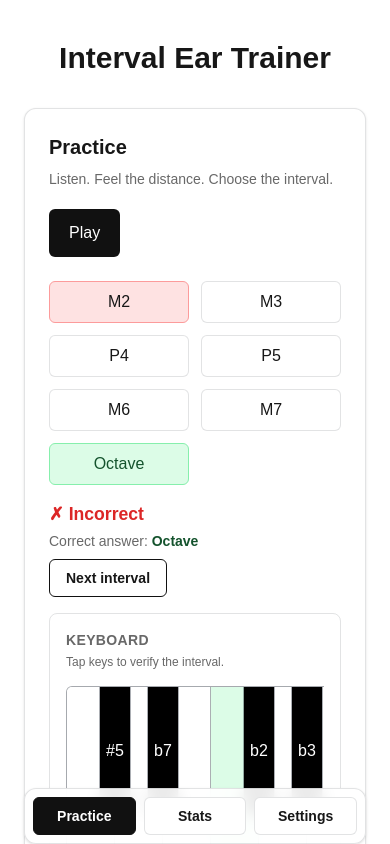
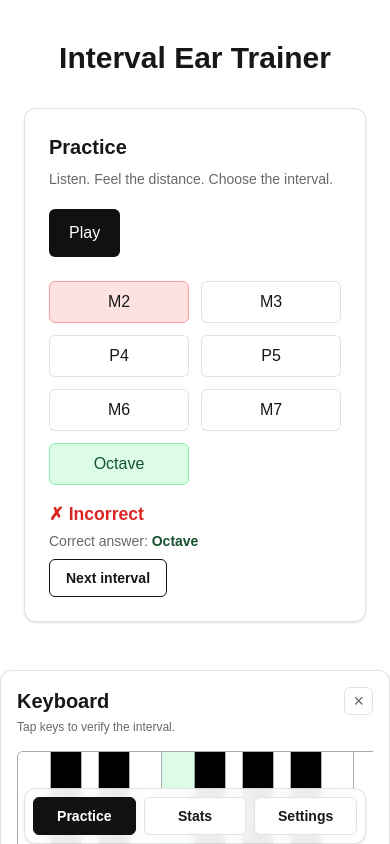
Before and after one commit to ryogy-labs/relative-ear-app, a Next.js app: page / in a window 390 px wide. Both pictures are taken after a click on the button "M2". Shown: the top 844 px of the page. Built offline with nearby package versions, Linux system fonts and the light colour scheme.

Commit message:
feat: separate keyboard card with mobile full-bleed layout

```diff
--- a/app/page.tsx
+++ b/app/page.tsx
@@ -66,6 +66,8 @@ type UiText = {
   octaveLabel: string;
   keyboard: string;
   keyboardHelp: string;
+  showKeyboard: string;
+  closeKeyboard: string;
   intervalBreakdown: string;
   resetStats: string;
   soundEffects: string;
@@ -118,6 +120,8 @@ const I18N: Record<Language, UiText> = {
     octaveLabel: "Octave",
     keyboard: "Keyboard",
     keyboardHelp: "Tap keys to verify the interval.",
+    showKeyboard: "Show keyboard",
+    closeKeyboard: "Close keyboard",
     intervalBreakdown: "Interval Breakdown",
     resetStats: "Reset Stats",
     soundEffects: "Sound Effects",
@@ -168,6 +172,8 @@ const I18N: Record<Language, UiText> = {
     octaveLabel: "オクターブ",
     keyboard: "キーボード",
     keyboardHelp: "鍵盤をタップして音程を確認できます。",
+    showKeyboard: "キーボードを表示",
+    closeKeyboard: "キーボードを閉じる",
     intervalBreakdown: "Interval Breakdown",
     resetStats: "統計をリセット",
     soundEffects: "効果音",
@@ -384,6 +390,7 @@ export default function Home() {
   const [noteLength, setNoteLength] = useState<NoteLengthKey>("short");
   const [sfxEnabled, setSfxEnabled] = useState<boolean>(true);
   const [activeTab, setActiveTab] = useState<AppTab>("practice");
+  const [keyboardVisible, setKeyboardVisible] = useState<boolean>(true);
 
   const [currentRound, setCurrentRound] = useState<Round | null>(null);
   const [resultStatus, setResultStatus] = useState<"idle" | "correct" | "incorrect">("idle");
@@ -1009,6 +1016,7 @@ export default function Home() {
         )}
 
         {activeTab === "practice" && (
+          <>
             <section className="rounded-xl border border-[var(--border)] bg-[var(--card)] p-6 shadow-sm">
         <h2 className="text-xl font-semibold">{t.practice}</h2>
         <p className="mt-2 text-sm text-[var(--muted)]">{t.practiceHelp}</p>
@@ -1058,19 +1066,44 @@ export default function Home() {
         )}
 
         {answered && (
+          <div className="mt-2 flex flex-wrap gap-x-3 gap-y-2">
             <button
               type="button"
               onClick={nextRound}
-            className="mt-1 rounded-md border border-[var(--accent)] px-4 py-2 text-sm font-semibold transition hover:bg-[var(--accent)] hover:text-[var(--bg)]"
+              className="rounded-md border border-[var(--accent)] px-4 py-2 text-sm font-semibold transition hover:bg-[var(--accent)] hover:text-[var(--bg)]"
             >
               {t.nextInterval}
             </button>
+
+            {currentRound && !keyboardVisible && (
+              <button
+                type="button"
+                onClick={() => setKeyboardVisible(true)}
+                className="rounded-md border border-[var(--accent)] px-4 py-2 text-sm font-semibold transition hover:bg-[var(--accent)] hover:text-[var(--bg)]"
+              >
+                {t.showKeyboard}
+              </button>
             )}
+          </div>
+        )}
+            </section>
 
-        {answered && currentRound && (
-          <section className="mt-4 rounded-lg border border-[var(--border)] p-4">
-            <h3 className="text-sm font-semibold uppercase tracking-wide text-[var(--muted)]">{t.keyboard}</h3>
+        {answered && currentRound && keyboardVisible && (
+          <section className="relative left-1/2 mt-4 w-screen max-w-none -translate-x-1/2 overflow-hidden rounded-xl border border-[var(--border)] bg-[var(--card)] p-4 shadow-sm sm:left-0 sm:w-auto sm:translate-x-0">
+            <div className="flex items-start justify-between gap-3">
+              <div>
+            <h2 className="text-xl font-semibold">{t.keyboard}</h2>
             <p className="mt-1 text-xs text-[var(--muted)]">{t.keyboardHelp}</p>
+              </div>
+              <button
+                type="button"
+                onClick={() => setKeyboardVisible(false)}
+                className="rounded-md border border-[var(--border)] px-2 py-1 text-lg leading-none text-[var(--muted)] transition hover:bg-[color-mix(in_oklab,var(--text)_6%,transparent)]"
+                aria-label={t.closeKeyboard}
+              >
+                ×
+              </button>
+            </div>
 
             <div className="mt-4 w-full overflow-x-auto">
                 <div
@@ -1175,7 +1208,7 @@ export default function Home() {
             </div>
           </section>
         )}
-          </section>
+          </>
         )}
 
         {activeTab === "stats" && (
```
Lines whose indentation alone changed are shown as unchanged.
